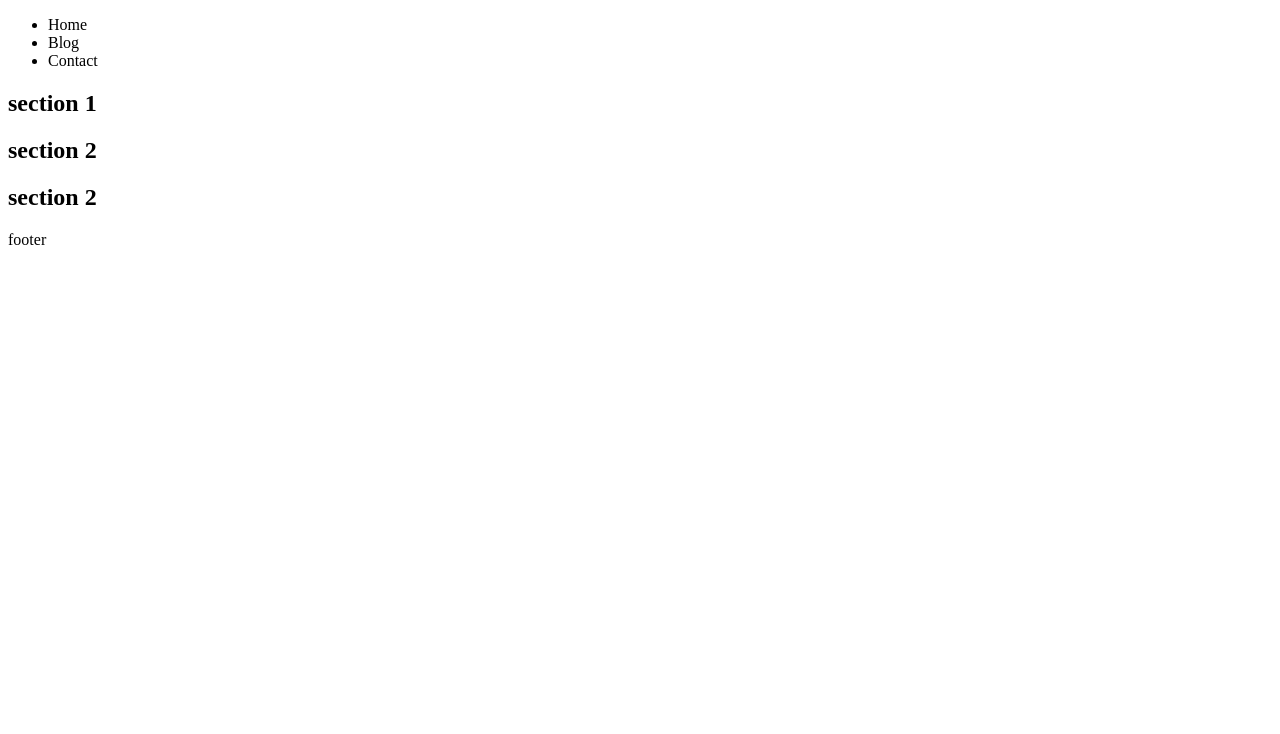
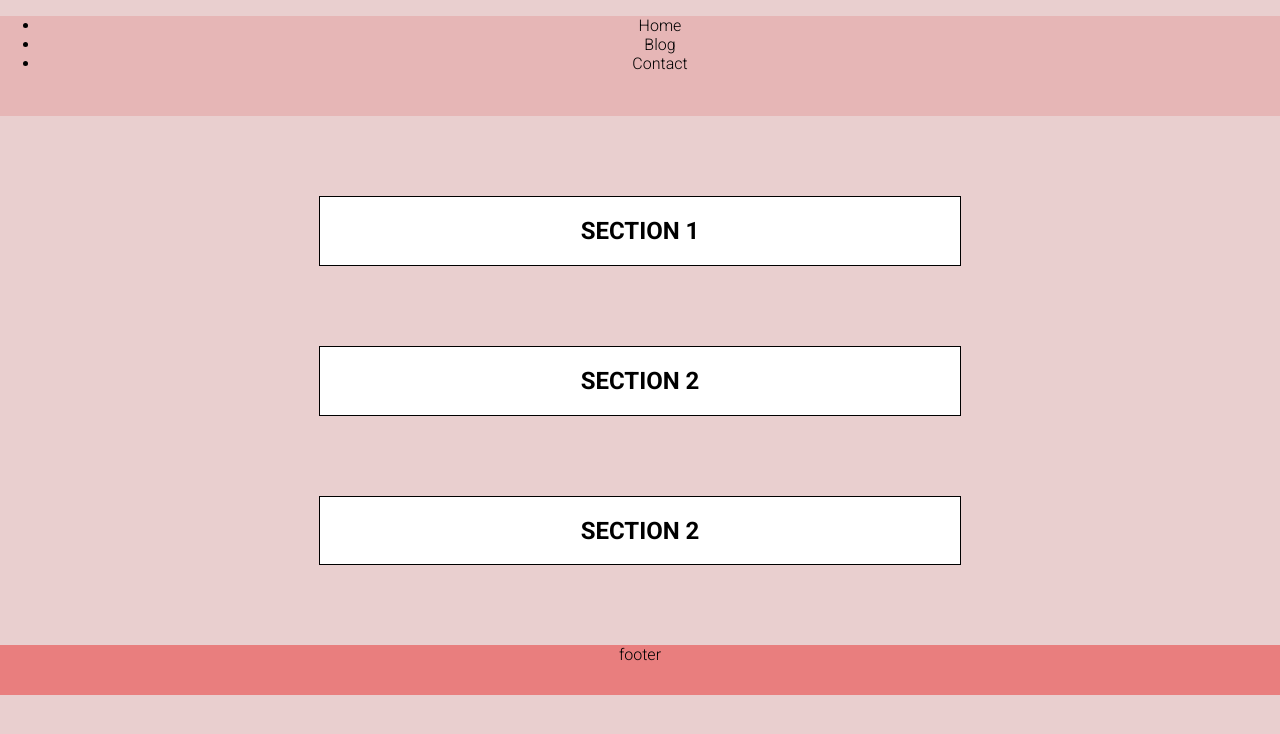
Before and after one commit to lcgonline/version-website2, a plain HTML site: page index.html in a window 1280 px wide. Drawn offline with Linux system fonts and the light colour scheme; a web font is replaced by a local one.

Commit message:
modifs html et css

```diff
--- a/index.html
+++ b/index.html
@@ -5,6 +5,8 @@
     <meta http-equiv="X-UA-Compatible" content="IE=edge">
     <meta name="viewport" content="width=device-width, initial-scale=1.0">
     <title>Version Website</title>
+    <link rel="stylesheet" href="style.css">
+    <link href="https://fonts.googleapis.com/css2?family=Roboto:wght@300;700&family=Yusei+Magic&display=swap" rel="stylesheet">
 </head>
 <body>
 
--- a/style.css
+++ b/style.css
@@ -1,10 +1,30 @@
 body {
-    background-color: #eeeeee;
+    background-color: #e9cfcf;
+    text-align: center;
     font-family: 'Roboto', sans-serif;
     margin: 0;
     }
 
+header {
+    background-color: #e6b6b6;
+    height: 100px;
+
+    }
+
 section {
-    max-width: 60em;
-    margin: auto;
+    max-width: 40em;
+    margin-right: auto;
+    margin-left: auto;
+    border-style: solid;
+    border-width: 1px;
+    margin-top: 5em;
+    margin-bottom: 5em;
+    text-transform: uppercase;
+    background-color: #fff;
     }
+
+footer {
+    background-color: #e97e7e;
+    margin: 0;
+    height: 50px;
+    }
```
